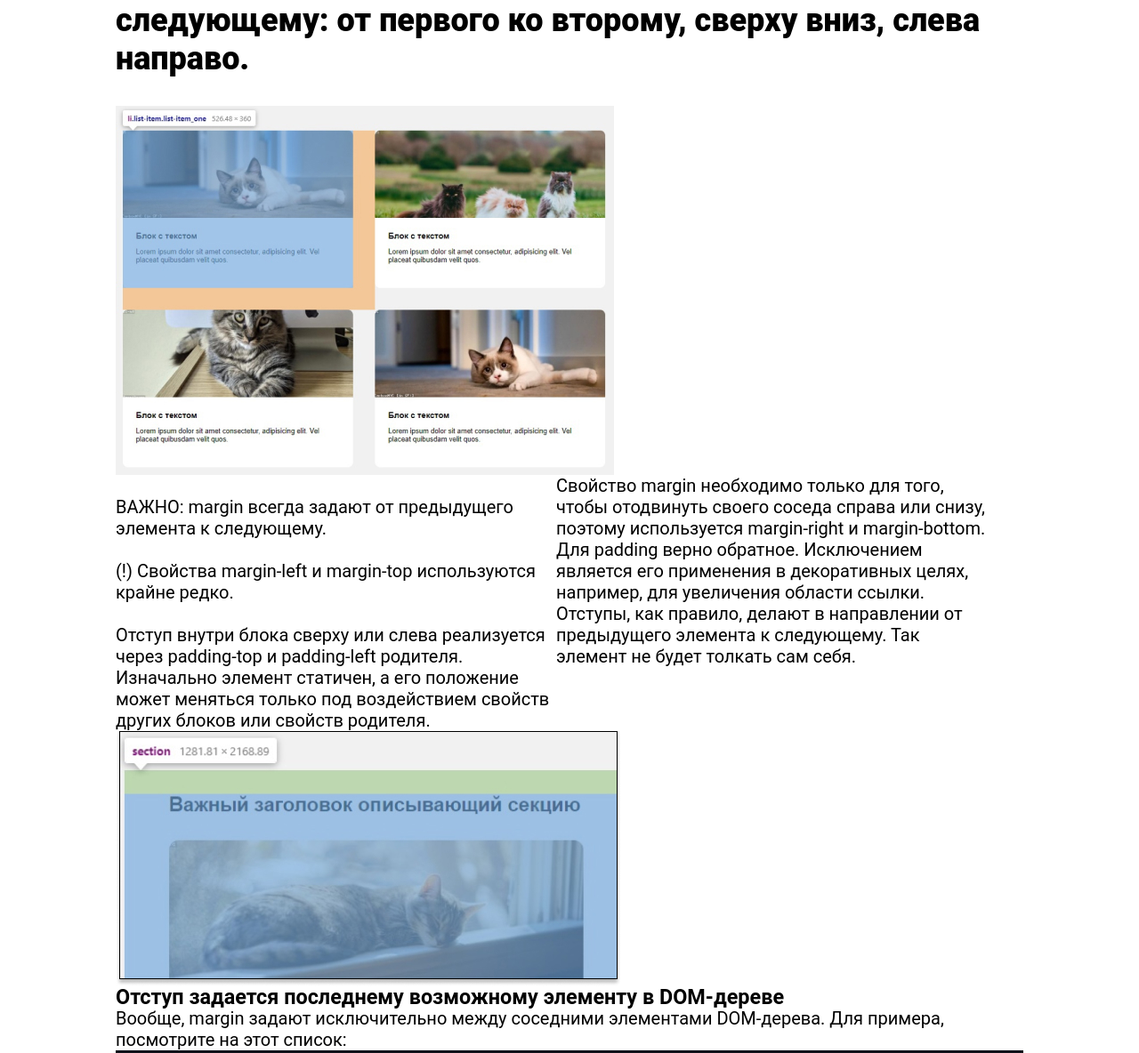
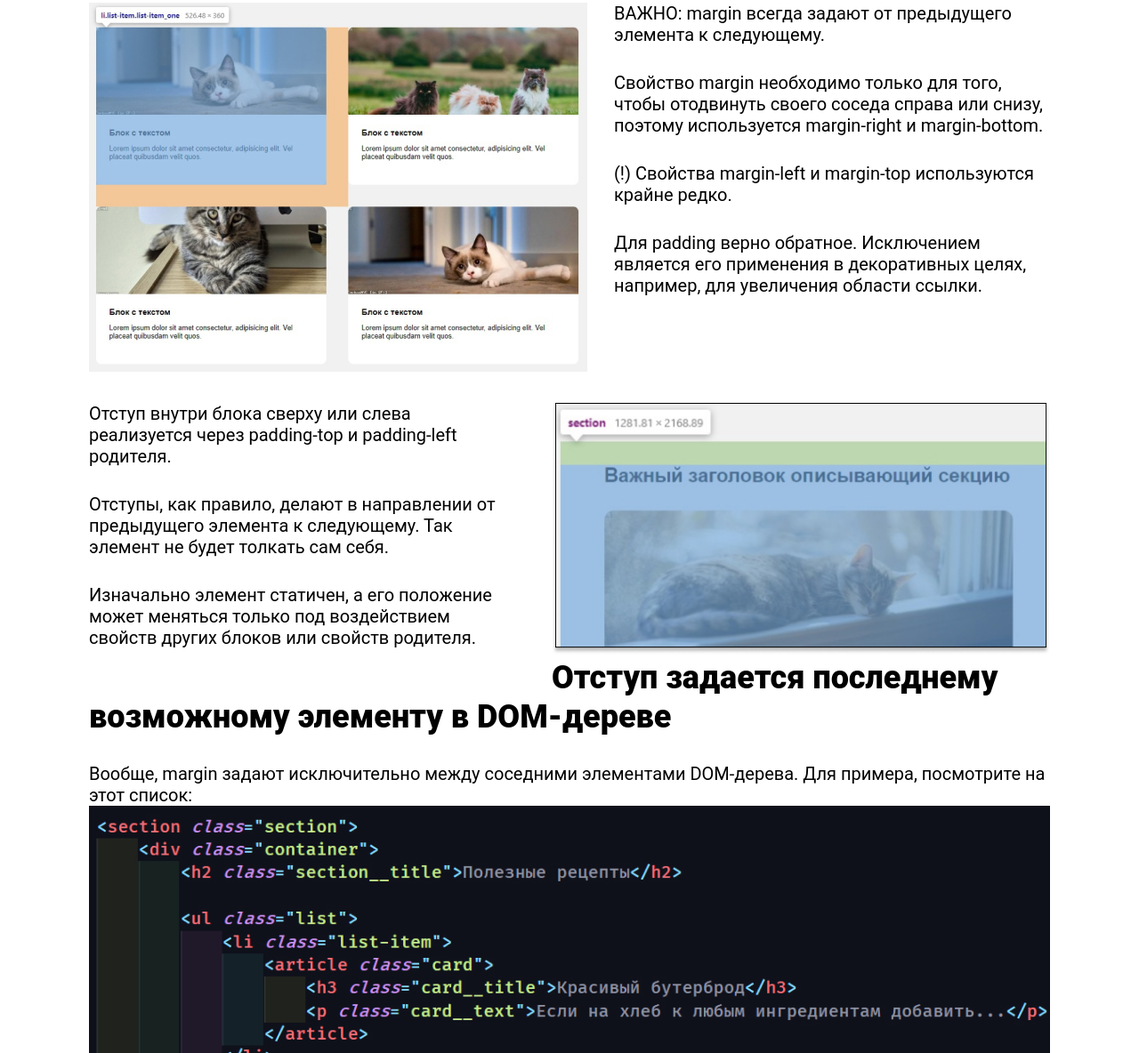
Before and after one commit to Jest78/indentation, a plain HTML site: page index.html in a window 1280 px wide. Shown: the part 709-1893 px from the top of the page at 89% size. Drawn offline with Linux system fonts and the light colour scheme.

Commit message:
11.05.24

```diff
--- a/index.html
+++ b/index.html
@@ -4,7 +4,6 @@
   <meta charset="UTF-8">
   <meta name="viewport" content="width=device-width, initial-scale=1.0">
   <title>indentation</title>
-  <!-- <link rel="icon" type="/image/svg+xml" href="assets/images/logo.svg">/ -->
   <link rel="stylesheet" href="styles/style.css">
 </head>
 
@@ -56,11 +55,8 @@
           Отступ задается от предыдущего элемента к следующему:
           от первого ко второму, сверху вниз, слева направо.
         </h3>
-        <figure class="from-previous__figure">
-          <img src="img/image 1.jpg" alt="" class="from-previous__img--mrgn30">
-          <figcaption></figcaption>
-        </figure>
-
+          <img src="img/image 1.jpg" alt="" class="from-previous__img from-previous__img--withmargins">
+          <div class="from-previous__grouptext from-previous__grouptext--floatright">
             <p class="from-previous__text">
               ВАЖНО: margin всегда задают от предыдущего элемента к следующему.
             </p>
@@ -77,7 +73,10 @@
               Исключением является его применения в декоративных целях,
               например, для увеличения области ссылки.
             </p>
+          </div>
 
+
+        <div class="from-previous__grouptext from-previous__grouptext--floatleft">
           <p class="from-previous__text">
             Отступ внутри блока сверху или слева реализуется
             через padding-top и padding-left родителя.
@@ -90,10 +89,8 @@
             Изначально элемент статичен, а его положение может меняться
             только под воздействием свойств других блоков или свойств родителя.
           </p>
-        <figure class="from-previous__figure">
-          <img src="img/image 2.jpg" alt="" class="from-previous__img--2">
-          <figcaption></figcaption>
-        </figure>
+        </div>
+        <img src="img/image 2.jpg" alt="" class="from-previous__img">
       </div>
     </section>
 
@@ -116,7 +113,9 @@
           <figcaption></figcaption>
         </figure>
 
-        <p class="last-dom-element__text">Отступ делают за счёт соседних элементов, а не дочерних:</p>
+        <p class="last-dom-element__text">
+          Отступ делают за счёт соседних элементов, а не дочерних:
+        </p>
         <figure class="last-dom-element__figure">
           <img src="img/image 5.jpg" alt="" class="last-dom-element__img">
           <figcaption></figcaption>
--- a/styles/3from-previous.css
+++ b/styles/3from-previous.css
@@ -5,12 +5,35 @@
     margin-bottom: 30px;
 }
 
-.from-previous__img--mrgn30 {
+.from-previous__grouptext {
+    display: inline-block;
+}
+
+.from-previous__grouptext--floatright {
+    max-width: 490px;
+    float: right;
+}
+
+.from-previous__grouptext--floatleft {
+    max-width: 480px;
+    float: left;
+    margin-right: 40px;
+}
+
+.from-previous__img {
+    max-width: 560px;
+    width: 100%;
+    display: inline;
+}
+
+.from-previous__img--withmargins {
     margin-right: 30px;
+    margin-bottom: 30px;
 }
 
 .from-previous__text {
-    display: inline-block;
+    display: block;
     max-width: 490px;
     width: 100%;
+    margin-bottom: 30px;
 }
--- /dev/null
+++ b/styles/4last-dom.css
@@ -0,0 +1,18 @@
+.last-dom-element__title {
+  font-size: 36px ;
+  font-weight: 900;
+  line-height: 120%;
+  margin-bottom: 30px;
+}
+
+.last-dom-element__text {
+
+}
+
+.last-dom-element__figure {
+
+}
+
+.last-dom-element__img {
+
+}
--- a/styles/style.css
+++ b/styles/style.css
@@ -1,8 +1,9 @@
 @import url(../styles/normalize.css);
-@import url(../styles/0main.css);
 @import url(../styles/1intro.css);
 @import url(../styles/2navigation.css);
 @import url(../styles/3from-previous.css);
+@import url(../styles/4last-dom.css);
+
 
 html {
   position: relative;
@@ -105,7 +106,7 @@ iframe {
 */
 
 .container {
-  max-width: 1080px;
+  max-width: 1140px;
   padding: 0px 30px;
   margin: 0px auto;
 }
```
Also changed, not shown: styles/last-dom-element.css (deleted). Lines whose indentation alone changed are shown as unchanged.
